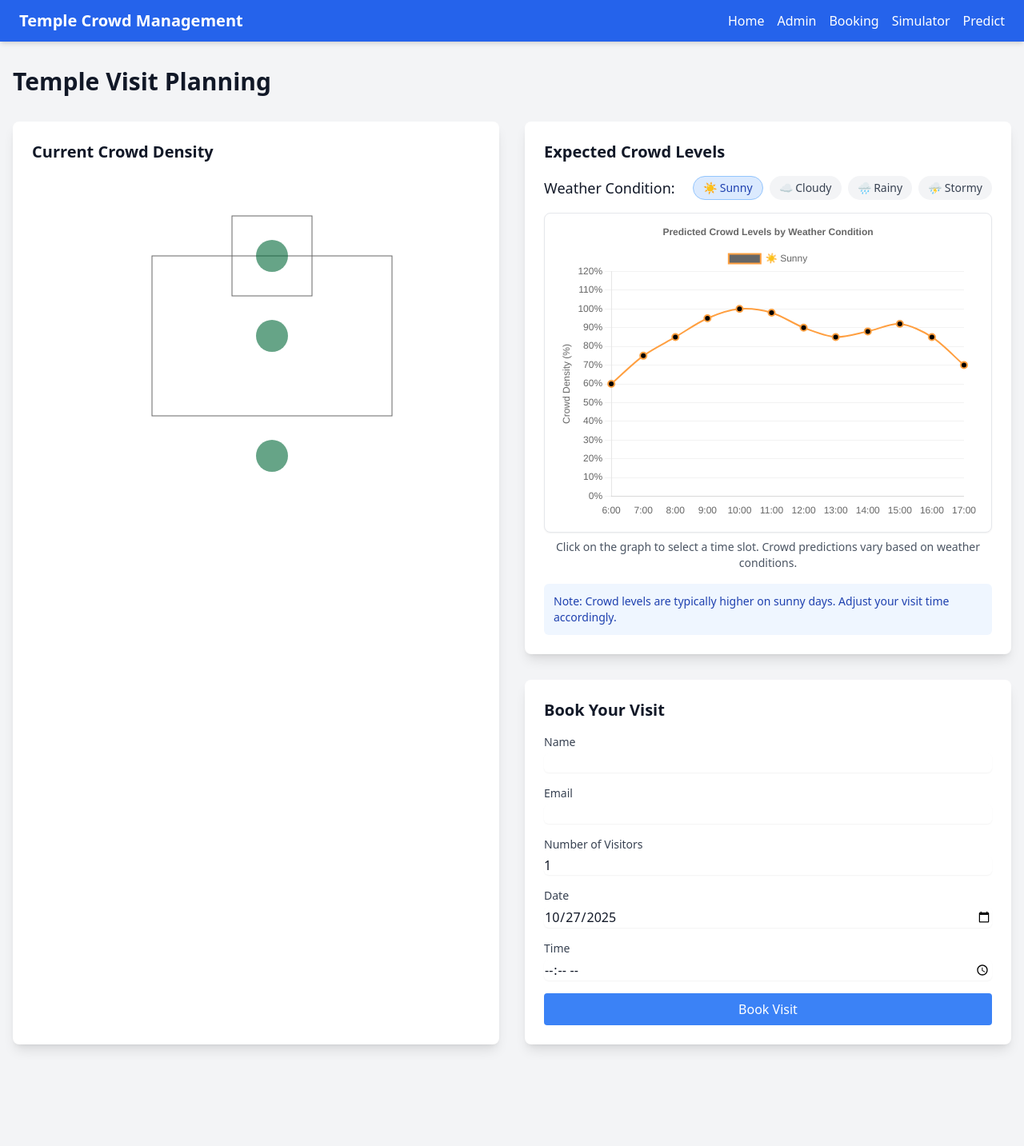
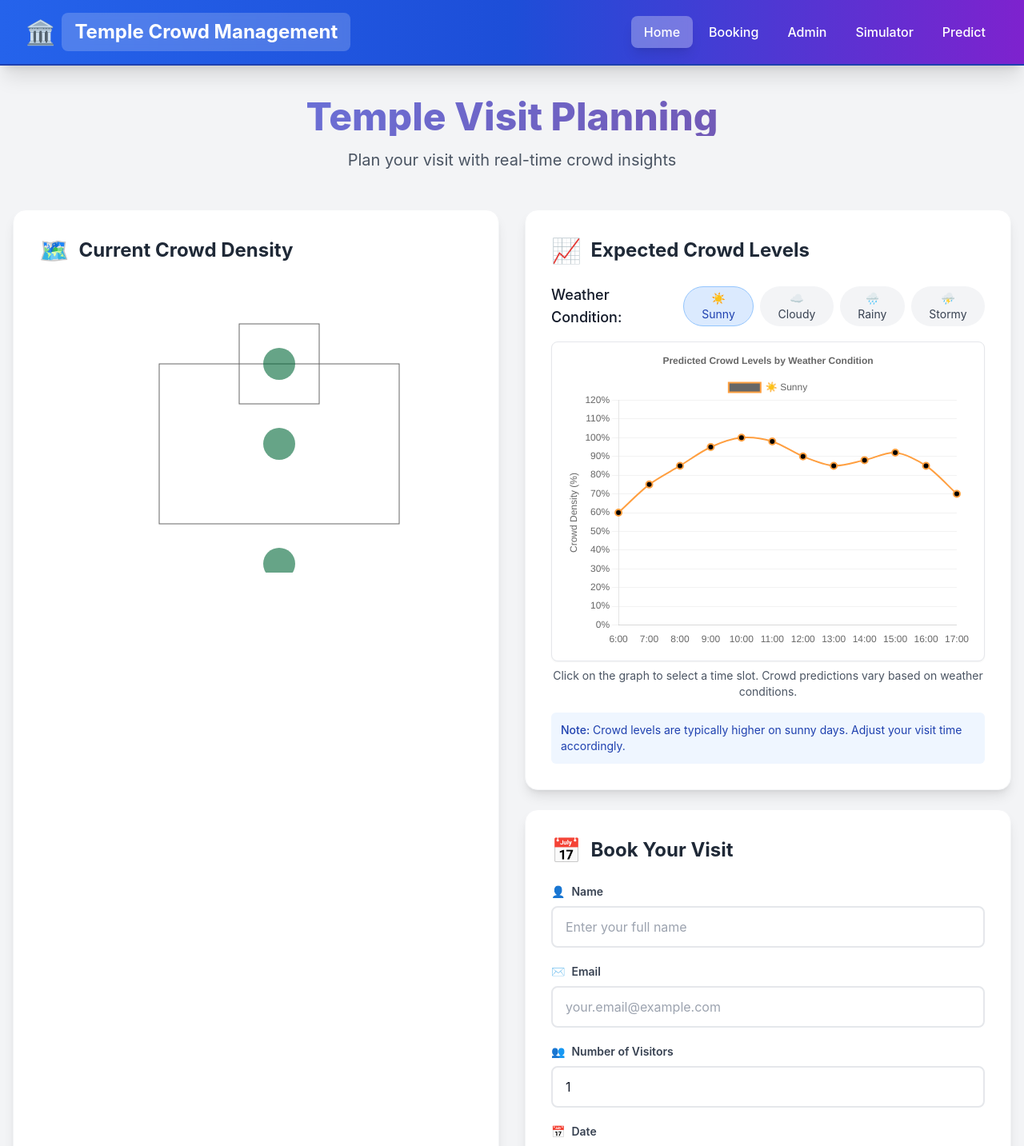
Before and after one commit to Jayanth01234/aarohan, a React (Create React App) app in the folder client/: page / in a window 1280 px wide. Shown: the top 1433 px of the page at 80% size. Before the commit the page ends 1338 px from the top, so only its background shows below. Built offline with nearby package versions, Linux system fonts and the light colour scheme; no server answers.

Commit message:
changed parts

```diff
--- a/client/src/components/BookingForm.js
+++ b/client/src/components/BookingForm.js
@@ -52,24 +52,33 @@ const BookingForm = ({ selectedTime }) => {
   if (booking) {
     return (
       <div className="text-center">
-        <h3 className="text-lg font-semibold mb-4 text-green-600">Booking Confirmed!</h3>
-        <p className="mb-2 text-sm text-gray-600">Reference: {booking.bookingRef}</p>
-        <div className="bg-white p-4 rounded-lg inline-block mb-4 shadow-sm">
-          <QRCode value={booking.qrData} size={200} />
+        <div className="mb-6">
+          <div className="inline-block p-4 rounded-full bg-green-100 mb-4">
+            <span className="text-5xl">✅</span>
+          </div>
+          <h3 className="text-2xl font-bold text-green-600 mb-2">Booking Confirmed!</h3>
+          <p className="text-lg text-gray-600 mb-4">Your booking reference: <span className="font-bold text-blue-600">{booking.bookingRef}</span></p>
         </div>
-        <p className="text-sm text-gray-600 mb-4">
-          Show this QR code at the entrance
+
+        <div className="bg-gradient-to-br from-blue-50 to-purple-50 p-6 rounded-2xl inline-block mb-6 shadow-lg border-2 border-blue-200">
+          <QRCode value={booking.qrData} size={220} />
+        </div>
+
+        <p className="text-base text-gray-700 mb-6 font-medium">
+          Show this QR code at the entrance for quick entry
         </p>
-        <div className="flex gap-3 justify-center">
+
+        <div className="flex flex-col sm:flex-row gap-3 justify-center">
           <button
             onClick={() => navigate('/booking')}
-            className="px-4 py-2 bg-blue-500 text-white rounded hover:bg-blue-600"
+            className="btn-primary flex items-center justify-center gap-2"
           >
+            <span></span>
             View My Bookings
           </button>
           <button
             onClick={() => setBooking(null)}
-            className="px-4 py-2 bg-gray-500 text-white rounded hover:bg-gray-600"
+            className="px-6 py-3 bg-gradient-to-r from-gray-600 to-gray-700 text-white rounded-lg font-medium shadow-lg hover:shadow-xl hover:from-gray-700 hover:to-gray-800 transition-all duration-200 transform hover:scale-105"
           >
             Make Another Booking
           </button>
@@ -79,34 +88,40 @@ const BookingForm = ({ selectedTime }) => {
   }
 
   return (
-    <form onSubmit={handleSubmit} className="space-y-4">
+    <form onSubmit={handleSubmit} className="space-y-5">
       <div>
-        <label className="block text-sm font-medium text-gray-700">Name</label>
+        <label className="block text-sm font-semibold text-gray-700 mb-2 flex items-center gap-2">
+          <span>👤</span> Name
+        </label>
         <input
           type="text"
           name="name"
           required
           value={formData.name}
           onChange={handleChange}
-          className="mt-1 block w-full rounded-md border-gray-300 shadow-sm focus:border-blue-500 focus:ring-blue-500"
+          className="input-field"
+          placeholder="Enter your full name"
         />
       </div>
 
       <div>
-        <label className="block text-sm font-medium text-gray-700">Email</label>
+        <label className="block text-sm font-semibold text-gray-700 mb-2 flex items-center gap-2">
+          <span>✉️</span> Email
+        </label>
         <input
           type="email"
           name="email"
           required
           value={formData.email}
           onChange={handleChange}
-          className="mt-1 block w-full rounded-md border-gray-300 shadow-sm focus:border-blue-500 focus:ring-blue-500"
+          className="input-field"
+          placeholder="your.email@example.com"
         />
       </div>
 
       <div>
-        <label className="block text-sm font-medium text-gray-700">
-          Number of Visitors
+        <label className="block text-sm font-semibold text-gray-700 mb-2 flex items-center gap-2">
+          <span>👥</span> Number of Visitors
         </label>
         <input
           type="number"
@@ -116,12 +131,14 @@ const BookingForm = ({ selectedTime }) => {
           required
           value={formData.visitors}
           onChange={handleChange}
-          className="mt-1 block w-full rounded-md border-gray-300 shadow-sm focus:border-blue-500 focus:ring-blue-500"
+          className="input-field"
         />
       </div>
 
       <div>
-        <label className="block text-sm font-medium text-gray-700">Date</label>
+        <label className="block text-sm font-semibold text-gray-700 mb-2 flex items-center gap-2">
+          <span>📅</span> Date
+        </label>
         <input
           type="date"
           name="date"
@@ -129,26 +146,29 @@ const BookingForm = ({ selectedTime }) => {
           min={new Date().toISOString().split('T')[0]}
           value={formData.date}
           onChange={handleChange}
-          className="mt-1 block w-full rounded-md border-gray-300 shadow-sm focus:border-blue-500 focus:ring-blue-500"
+          className="input-field"
         />
       </div>
 
       <div>
-        <label className="block text-sm font-medium text-gray-700">Time</label>
+        <label className="block text-sm font-semibold text-gray-700 mb-2 flex items-center gap-2">
+          <span>⏰</span> Time
+        </label>
         <input
           type="time"
           name="time"
           required
           value={formData.time}
           onChange={handleChange}
-          className="mt-1 block w-full rounded-md border-gray-300 shadow-sm focus:border-blue-500 focus:ring-blue-500"
+          className="input-field"
         />
       </div>
 
       <button
         type="submit"
-        className="w-full px-4 py-2 bg-blue-500 text-white rounded hover:bg-blue-600"
+        className="btn-primary w-full flex items-center justify-center gap-2"
       >
+        <span>🎫</span>
         Book Visit
       </button>
     </form>
--- a/client/src/components/Navbar.js
+++ b/client/src/components/Navbar.js
@@ -1,16 +1,70 @@
 import React from "react";
-import { Link } from "react-router-dom";
+import { Link, useLocation } from "react-router-dom";
 
 const Navbar = () => {
+  const location = useLocation();
+
+  const isActive = (path) => location.pathname === path;
+
   return (
-    <nav className="bg-blue-600 text-white px-6 py-3 flex justify-between items-center shadow-md">
-      <h1 className="text-xl font-semibold">Temple Crowd Management</h1>
-      <div className="space-x-4">
-        <Link to="/" className="hover:text-gray-200">Home</Link>
-        <Link to="/admin" className="hover:text-gray-200">Admin</Link>
-        <Link to="/booking" className="hover:text-gray-200">Booking</Link>
-        <Link to="/simulator" className="hover:text-gray-200">Simulator</Link>
-        <Link to="/predict" className="hover:text-gray-200">Predict</Link>
+    <nav className="bg-gradient-to-r from-blue-600 via-blue-700 to-purple-700 text-white px-8 py-4 flex justify-between items-center shadow-xl border-b-2 border-blue-800">
+      <h1 className="text-2xl font-bold flex items-center gap-2">
+        <span className="text-3xl">🏛️</span>
+        <span className="bg-white bg-opacity-20 px-4 py-2 rounded-lg backdrop-blur-sm">
+          Temple Crowd Management
+        </span>
+      </h1>
+      <div className="flex space-x-1">
+        <Link
+          to="/"
+          className={`px-4 py-2 rounded-lg font-medium transition-all duration-200 ${
+            isActive('/')
+              ? 'bg-white bg-opacity-30 backdrop-blur-sm shadow-lg'
+              : 'hover:bg-white hover:bg-opacity-20'
+          }`}
+        >
+           Home
+        </Link>
+        <Link
+          to="/booking"
+          className={`px-4 py-2 rounded-lg font-medium transition-all duration-200 ${
+            isActive('/booking')
+              ? 'bg-white bg-opacity-30 backdrop-blur-sm shadow-lg'
+              : 'hover:bg-white hover:bg-opacity-20'
+          }`}
+        >
+           Booking
+        </Link>
+        <Link
+          to="/admin"
+          className={`px-4 py-2 rounded-lg font-medium transition-all duration-200 ${
+            isActive('/admin')
+              ? 'bg-white bg-opacity-30 backdrop-blur-sm shadow-lg'
+              : 'hover:bg-white hover:bg-opacity-20'
+          }`}
+        >
+           Admin
+        </Link>
+        <Link
+          to="/simulator"
+          className={`px-4 py-2 rounded-lg font-medium transition-all duration-200 ${
+            isActive('/simulator')
+              ? 'bg-white bg-opacity-30 backdrop-blur-sm shadow-lg'
+              : 'hover:bg-white hover:bg-opacity-20'
+          }`}
+        >
+           Simulator
+        </Link>
+        <Link
+          to="/predict"
+          className={`px-4 py-2 rounded-lg font-medium transition-all duration-200 ${
+            isActive('/predict')
+              ? 'bg-white bg-opacity-30 backdrop-blur-sm shadow-lg'
+              : 'hover:bg-white hover:bg-opacity-20'
+          }`}
+        >
+           Predict
+        </Link>
       </div>
     </nav>
   );
--- a/client/src/index.css
+++ b/client/src/index.css
@@ -4,4 +4,41 @@
 
 /* App-level defaults */
 html, body, #root { height: 100%; }
-body { @apply bg-gray-100 text-gray-900; }
+body {
+  @apply bg-gradient-to-br from-gray-50 via-blue-50 to-purple-50 text-gray-900;
+  font-family: 'Inter', -apple-system, BlinkMacSystemFont, 'Segoe UI', 'Roboto', sans-serif;
+}
+
+/* Custom utilities */
+@layer utilities {
+  .card-shadow {
+    box-shadow: 0 4px 6px -1px rgba(0, 0, 0, 0.1), 0 2px 4px -1px rgba(0, 0, 0, 0.06);
+  }
+
+  .card-shadow-hover {
+    transition: box-shadow 0.3s ease;
+  }
+
+  .card-shadow-hover:hover {
+    box-shadow: 0 20px 25px -5px rgba(0, 0, 0, 0.1), 0 10px 10px -5px rgba(0, 0, 0, 0.04);
+  }
+
+  .gradient-text {
+    background: linear-gradient(135deg, #667eea 0%, #764ba2 100%);
+    -webkit-background-clip: text;
+    -webkit-text-fill-color: transparent;
+    background-clip: text;
+  }
+
+  .btn-primary {
+    @apply px-6 py-3 bg-gradient-to-r from-blue-600 to-blue-700 text-white rounded-lg font-medium shadow-lg hover:shadow-xl hover:from-blue-700 hover:to-blue-800 transition-all duration-200 transform hover:scale-105;
+  }
+
+  .input-field {
+    @apply mt-2 block w-full px-4 py-3 rounded-lg border-2 border-gray-200 focus:border-blue-500 focus:ring-2 focus:ring-blue-200 transition-all duration-200 outline-none;
+  }
+
+  .card-modern {
+    @apply bg-white rounded-2xl shadow-lg p-8 border border-gray-100;
+  }
+}
--- a/client/src/pages/AdminDashboard.js
+++ b/client/src/pages/AdminDashboard.js
@@ -143,21 +143,30 @@ const AdminDashboard = () => {
   };
 
   return (
-    <div className="container mx-auto px-4 py-8">
-      <h1 className="text-3xl font-bold mb-8">Temple Crowd Management Dashboard</h1>
+    <div className="container mx-auto px-4 py-10">
+      <div className="text-center mb-12">
+        <h1 className="text-5xl font-extrabold mb-4 gradient-text">Temple Crowd Management Dashboard</h1>
+        <p className="text-xl text-gray-600">Real-time monitoring and analytics</p>
+      </div>
 
       <div className="grid grid-cols-1 lg:grid-cols-2 gap-8">
-        <div className="bg-white rounded-lg shadow-lg p-6">
-          <h2 className="text-xl font-semibold mb-4">Live Crowd Map</h2>
+        <div className="card-modern">
+          <div className="flex items-center gap-3 mb-6">
+            <span className="text-3xl">🗺️</span>
+            <h2 className="text-2xl font-bold text-gray-800">Live Crowd Map</h2>
+          </div>
           <CrowdMap />
         </div>
 
-        <div className="space-y-8">
+        <div className="space-y-6">
           <CrowdMetrics data={crowdData} />
           <AlertPanel alerts={crowdData.alerts} />
 
-          <div className="bg-white rounded-lg shadow-lg p-6">
-            <h2 className="text-xl font-semibold mb-4">CV Test</h2>
+          <div className="card-modern">
+            <div className="flex items-center gap-3 mb-6">
+              <span className="text-3xl">🔍</span>
+              <h2 className="text-2xl font-bold text-gray-800">CV Analysis</h2>
+            </div>
             <div className="flex flex-wrap items-center gap-3">
               <input
                 type="file"
@@ -168,9 +177,9 @@ const AdminDashboard = () => {
               <button
                 onClick={onUpload}
                 disabled={!file || uploading}
-                className="px-4 py-2 rounded bg-blue-600 text-white disabled:opacity-50"
+                className="px-6 py-3 rounded-lg bg-gradient-to-r from-blue-600 to-blue-700 text-white font-medium shadow-lg hover:shadow-xl hover:from-blue-700 hover:to-blue-800 transition-all duration-200 disabled:opacity-50 disabled:cursor-not-allowed"
               >
-                {uploading ? 'Uploading...' : 'Analyze'}
+                {uploading ? 'Uploading...' : '🔍 Analyze'}
               </button>
               <label className="flex items-center gap-2 text-sm">
                 <input
--- a/client/src/pages/MyBookings.js
+++ b/client/src/pages/MyBookings.js
@@ -21,53 +21,81 @@ const MyBookings = () => {
 
   if (bookings.length === 0) {
     return (
-      <div className="container mx-auto px-4 py-8">
-        <h1 className="text-3xl font-bold mb-8">My Bookings</h1>
-        <div className="bg-white rounded-lg shadow-lg p-8 text-center">
-          <p className="text-gray-600 mb-4">You don't have any bookings yet.</p>
-          <Link
-            to="/"
-            className="inline-block px-6 py-3 bg-blue-500 text-white rounded hover:bg-blue-600"
-          >
-            Book a Visit
-          </Link>
+      <div className="container mx-auto px-4 py-12">
+        <div className="text-center mb-12">
+          <h1 className="text-5xl font-extrabold mb-4 gradient-text">My Bookings</h1>
+          <p className="text-xl text-gray-600">Manage your temple visit bookings</p>
+        </div>
+
+        <div className="max-w-2xl mx-auto card-modern text-center">
+          <div className="py-12">
+            <div className="inline-block p-6 rounded-full bg-blue-100 mb-6">
+              <span className="text-6xl">📋</span>
+            </div>
+            <h2 className="text-3xl font-bold text-gray-800 mb-4">No bookings yet</h2>
+            <p className="text-gray-600 mb-8 text-lg">Start planning your visit to get started</p>
+            <Link to="/" className="btn-primary inline-flex items-center gap-2">
+              <span>🎫</span>
+              Book Your First Visit
+            </Link>
+          </div>
         </div>
       </div>
     );
   }
 
   return (
-    <div className="container mx-auto px-4 py-8">
-      <h1 className="text-3xl font-bold mb-8">My Bookings</h1>
+    <div className="container mx-auto px-4 py-12">
+      <div className="text-center mb-12">
+        <h1 className="text-5xl font-extrabold mb-4 gradient-text">My Bookings</h1>
+        <p className="text-xl text-gray-600">You have {bookings.length} {bookings.length === 1 ? 'booking' : 'bookings'}</p>
+      </div>
 
-      <div className="grid grid-cols-1 md:grid-cols-2 lg:grid-cols-3 gap-6">
+      <div className="grid grid-cols-1 md:grid-cols-2 lg:grid-cols-3 gap-6 mb-12">
         {bookings.map((booking) => (
-          <div key={booking.bookingRef} className="bg-white rounded-lg shadow-lg p-6">
-            <div className="flex justify-between items-start mb-4">
-              <h3 className="text-lg font-semibold text-blue-600">{booking.bookingRef}</h3>
+          <div key={booking.bookingRef} className="card-modern card-shadow-hover transition-transform hover:scale-105">
+            <div className="flex justify-between items-start mb-6 pb-4 border-b-2 border-gray-100">
+              <div>
+                <div className="inline-block px-3 py-1 bg-gradient-to-r from-blue-600 to-purple-600 text-white rounded-lg font-bold text-sm mb-2">
+                  {booking.bookingRef}
+                </div>
+                <h3 className="text-lg font-bold text-gray-800">{booking.name}</h3>
+              </div>
               <button
                 onClick={() => handleDeleteBooking(booking.bookingRef)}
-                className="text-red-500 hover:text-red-700 text-sm"
+                className="text-red-500 hover:text-red-700 text-xl px-2 py-1 rounded-lg hover:bg-red-50 transition-colors"
+                title="Delete booking"
               >
-                Delete
+                🗑️
               </button>
             </div>
 
-            <div className="space-y-2 mb-4 text-sm">
-              <p><span className="font-medium">Name:</span> {booking.name}</p>
-              <p><span className="font-medium">Email:</span> {booking.email}</p>
-              <p><span className="font-medium">Date:</span> {new Date(booking.date).toLocaleDateString()}</p>
-              <p><span className="font-medium">Time:</span> {booking.time}</p>
-              <p><span className="font-medium">Visitors:</span> {booking.visitors}</p>
+            <div className="space-y-3 mb-6 text-sm">
+              <div className="flex items-center gap-2 text-gray-700">
+                <span className="text-lg">✉️</span>
+                <span className="truncate">{booking.email}</span>
+              </div>
+              <div className="flex items-center gap-2 text-gray-700">
+                <span className="text-lg">📅</span>
+                <span className="font-medium">{new Date(booking.date).toLocaleDateString('en-US', { weekday: 'short', year: 'numeric', month: 'short', day: 'numeric' })}</span>
+              </div>
+              <div className="flex items-center gap-2 text-gray-700">
+                <span className="text-lg">⏰</span>
+                <span className="font-medium">{booking.time}</span>
+              </div>
+              <div className="flex items-center gap-2 text-gray-700">
+                <span className="text-lg">👥</span>
+                <span className="font-medium">{booking.visitors} {booking.visitors === 1 ? 'visitor' : 'visitors'}</span>
+              </div>
             </div>
 
-            <div className="border-t pt-4">
-              <p className="text-xs text-gray-600 text-center mb-3">
-                Show this QR code at the entrance
+            <div className="border-t-2 border-gray-100 pt-6">
+              <p className="text-xs text-gray-600 text-center mb-4 font-medium uppercase tracking-wide">
+                Show at Entrance
               </p>
               <div className="flex justify-center">
-                <div className="bg-white p-3 rounded-lg border-2 border-gray-200">
-                  <QRCode value={booking.qrData} size={150} />
+                <div className="bg-gradient-to-br from-blue-50 to-purple-50 p-4 rounded-2xl border-2 border-blue-200 shadow-inner">
+                  <QRCode value={booking.qrData} size={180} />
                 </div>
               </div>
             </div>
@@ -75,11 +103,9 @@ const MyBookings = () => {
         ))}
       </div>
 
-      <div className="mt-8 text-center">
-        <Link
-          to="/"
-          className="inline-block px-6 py-3 bg-blue-500 text-white rounded hover:bg-blue-600"
-        >
+      <div className="text-center">
+        <Link to="/" className="btn-primary inline-flex items-center gap-2">
+          <span>➕</span>
           Book Another Visit
         </Link>
       </div>
--- a/client/src/pages/VisitorView.js
+++ b/client/src/pages/VisitorView.js
@@ -7,23 +7,37 @@ const VisitorView = () => {
   const [selectedTime, setSelectedTime] = useState(null);
 
   return (
-    <div className="container mx-auto px-4 py-8">
-      <h1 className="text-3xl font-bold mb-8">Temple Visit Planning</h1>
+    <div className="container mx-auto px-4 py-10">
+      <div className="text-center mb-12">
+        <h1 className="text-5xl font-extrabold mb-4 gradient-text">
+          Temple Visit Planning
+        </h1>
+        <p className="text-xl text-gray-600">Plan your visit with real-time crowd insights</p>
+      </div>
 
       <div className="grid grid-cols-1 lg:grid-cols-2 gap-8">
-        <div className="bg-white rounded-lg shadow-lg p-6">
-          <h2 className="text-xl font-semibold mb-4">Current Crowd Density</h2>
+        <div className="card-modern card-shadow-hover">
+          <div className="flex items-center gap-3 mb-6">
+            <span className="text-3xl">🗺️</span>
+            <h2 className="text-2xl font-bold text-gray-800">Current Crowd Density</h2>
+          </div>
           <CrowdMap interactive={false} />
         </div>
 
-        <div className="space-y-8">
-          <div className="bg-white rounded-lg shadow-lg p-6">
-            <h2 className="text-xl font-semibold mb-4">Expected Crowd Levels</h2>
+        <div className="space-y-6">
+          <div className="card-modern card-shadow-hover">
+            <div className="flex items-center gap-3 mb-6">
+              <span className="text-3xl">📈</span>
+              <h2 className="text-2xl font-bold text-gray-800">Expected Crowd Levels</h2>
+            </div>
             <PredictionChart onTimeSelect={setSelectedTime} />
           </div>
 
-          <div className="bg-white rounded-lg shadow-lg p-6">
-            <h2 className="text-xl font-semibold mb-4">Book Your Visit</h2>
+          <div className="card-modern card-shadow-hover">
+            <div className="flex items-center gap-3 mb-6">
+              <span className="text-3xl">📅</span>
+              <h2 className="text-2xl font-bold text-gray-800">Book Your Visit</h2>
+            </div>
             <BookingForm selectedTime={selectedTime} />
           </div>
         </div>
```
Also changed, not shown: 3 other files (tests, documents, lock files or other folders).
